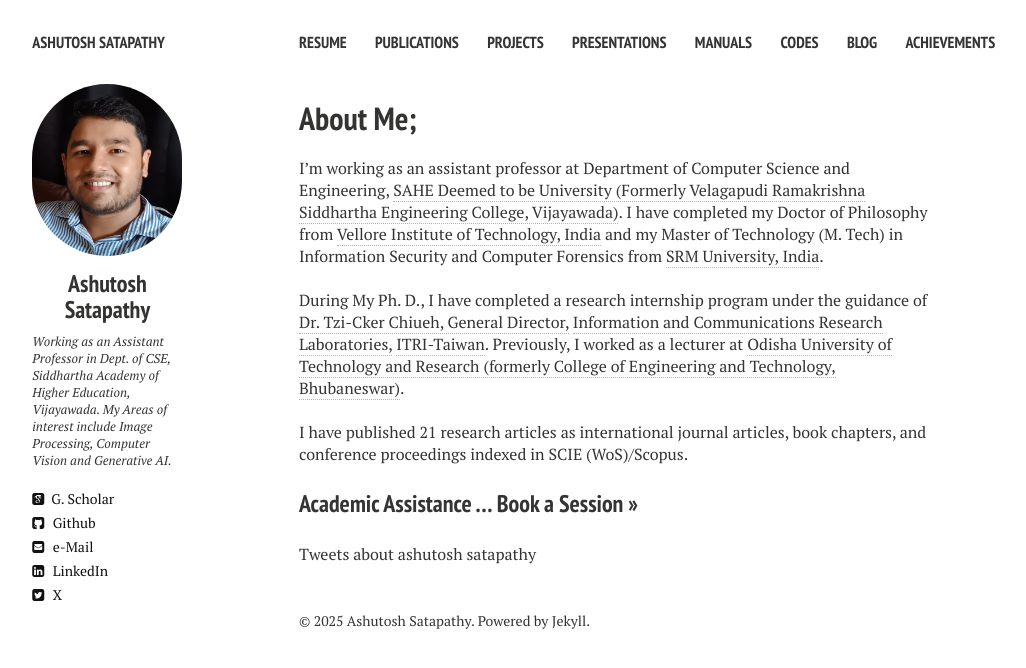
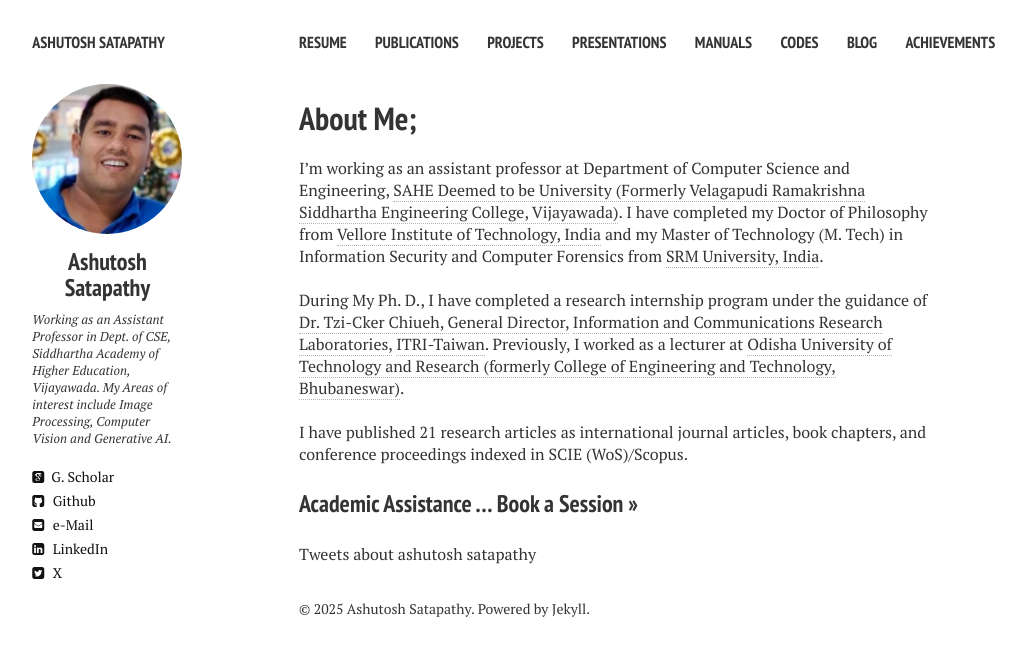
Before and after one commit to ashutoshsatapathy1990/ashutoshsatapathy1990.github.io, a Jekyll site: the page built from index.md, in a window 1280 px wide. Shown: the top 668 px of the page, without its empty margins (21-1047 px from the left). Built offline with Jekyll 4.4.1, drawn with Linux system fonts in a browser that asks for light colours; nearby versions of some CDN libraries; comment, search, counter and statistics services are not loaded.

Commit message:
Update _config.yml

```diff
--- a/_config.yml
+++ b/_config.yml
@@ -7,7 +7,7 @@ disqus_shortname            :  Ashu
 # Owner/author information
 owner:
   name                      :  <center>Ashutosh Satapathy</center>
-  avatar                    :  ashutosh.jpg
+  avatar                    :  Ashu.jpg
   description               :  Assistant Professor, VRSEC, Vijayawada
   bio                       :  Working as an Assistant Professor in Dept. of CSE, Siddhartha Academy of Higher Education, Vijayawada. My Areas of interest include Image Processing, Computer Vision and Generative AI.
   email                     :  ashutosh@vrsiddhartha.ac.in
```
